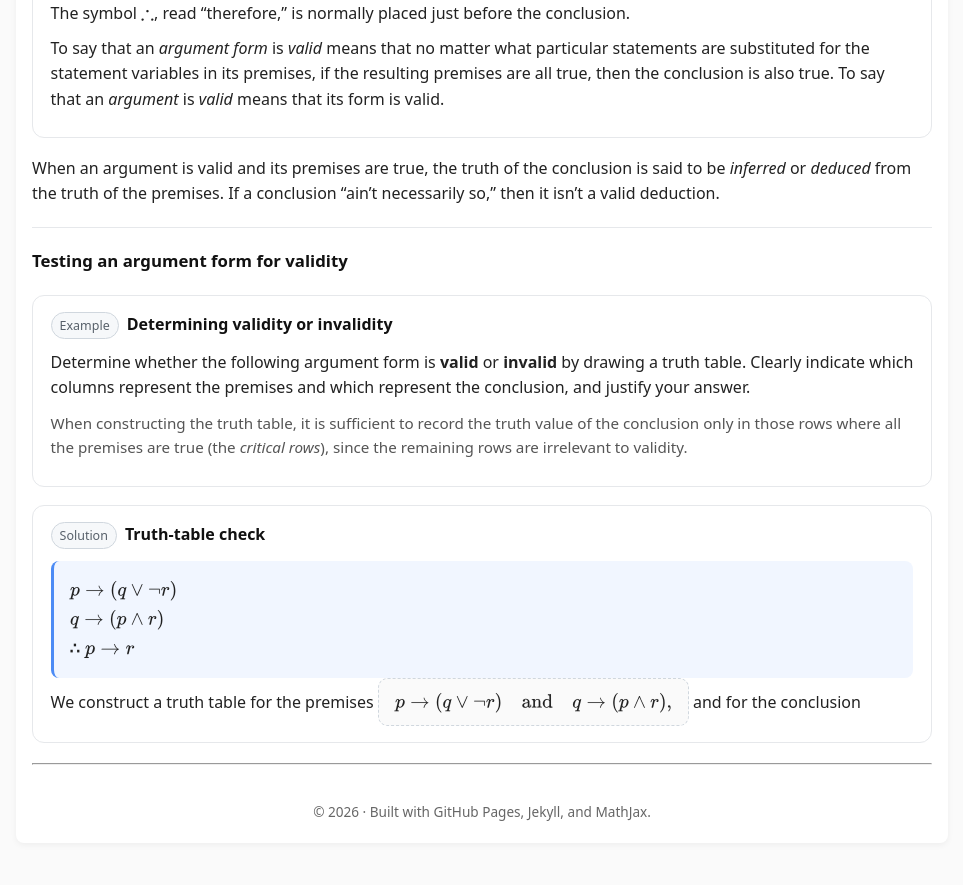
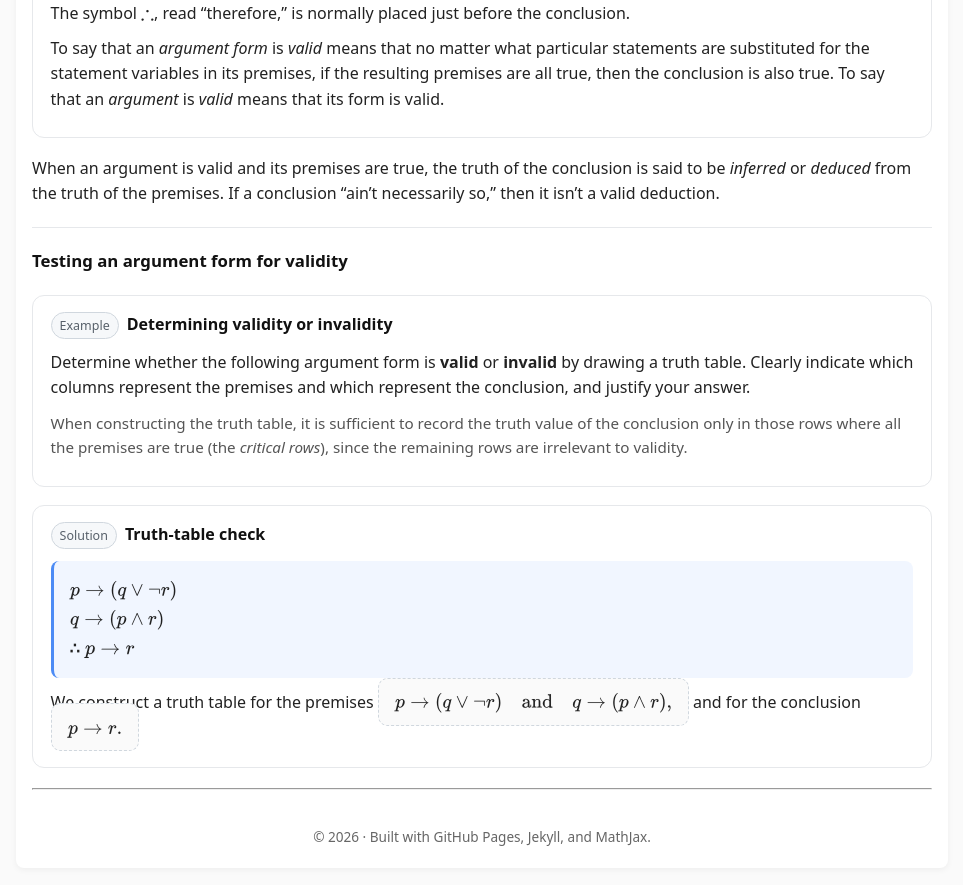
Before and after one commit to SaleemKamaludin/SaleemKamaludin.github.io, a Jekyll site: the page built from courses/comp1604/lecture-notes/lecture-01/index.md, in a window 1280 px wide and 900 px high, scrolled down 2067 px. Shown: the top 885 px of the window, without its empty margins (158-1121 px from the left). Built offline with Jekyll 4.4.1, drawn with Linux system fonts in a browser that asks for light colours.

Commit message:
Update index.md

```diff
--- a/courses/comp1604/lecture-notes/lecture-01/index.md
+++ b/courses/comp1604/lecture-notes/lecture-01/index.md
@@ -760,3 +760,5 @@ permalink: /courses/comp1604/lecture-notes/lecture-01/
       We construct a truth table for the premises
       <span class="math-block">\(p \to (q \lor \lnot r)\quad \text{and} \quad q \to (p \land r),\)</span>
       and for the conclusion
+   <span class="math-block">\(p \to r.\)</span>
+    </p>
```
